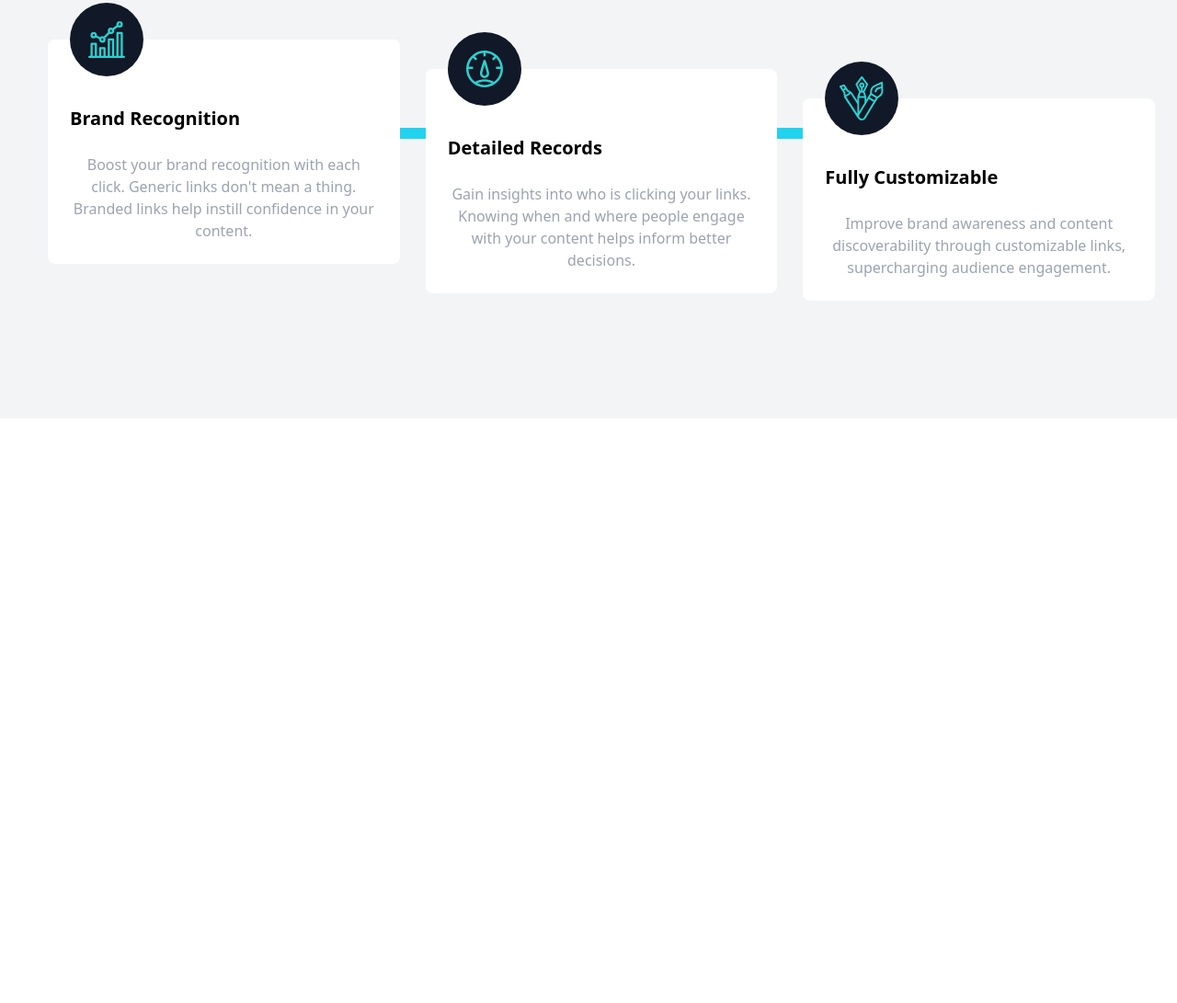
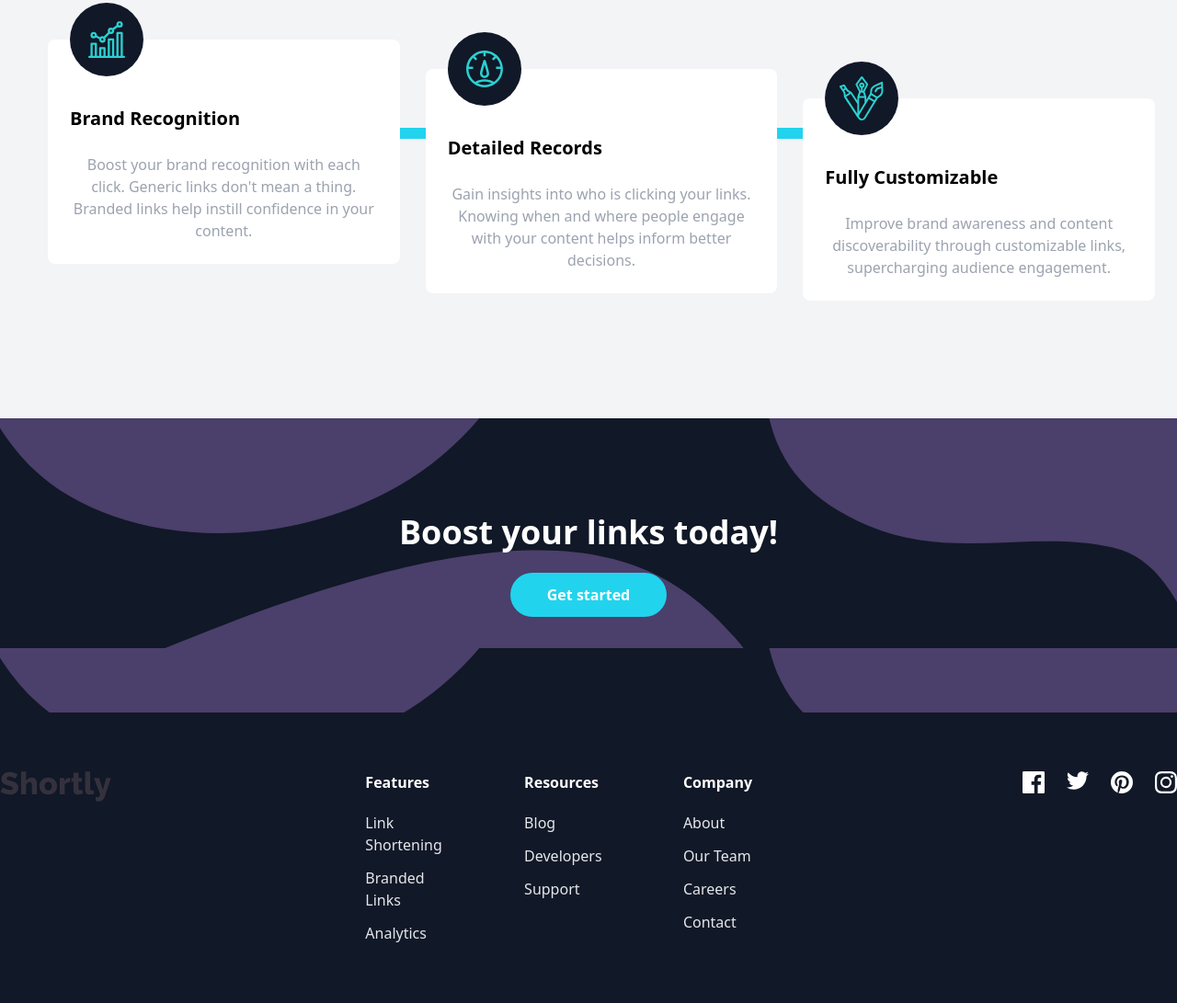
Before and after one commit to asnganje/shortly, a plain HTML site: page index.html in a window 1280 px wide. Shown: the part 1441-2532 px from the top of the page at 92% size. Before the commit the page ends 1896 px from the top, so only its background shows below. Drawn offline with nearby package versions, Linux system fonts and the light colour scheme.

Commit message:
add cta and footer section

```diff
--- a/index.html
+++ b/index.html
@@ -174,5 +174,61 @@
         </div>
       </div>
      </section>
+     <section id="cta" class="bg-[url(./images/bg-boost-desktop.svg)] no-repeat cover py-24 bg-gray-900">
+      <div class="flex flex-col p-2 space-y-6">
+        <h5 class="mx-auto space-y-10 text-4xl font-bold text-center text-white">
+          Boost your links today!
+        </h5>
+        <button class="px-10 py-5 mx-auto text-2xl font-bold text-white rounded-full bg-cyan-400 hover:bg-cyan-200 md:text-base md:py-3 focus:outline-none">
+          Get started
+        </button>
+      </div>
+     </section>
+     <footer class="py-16 bg-gray-900">
+      <div class="container flex flex-col items-center justify-between mx-auto space-y-16 md:flex-row md:space-y-0 md:items-start">
+        <img src="images/logo.svg" alt="">
+        <div class="flex flex-col space-y-16 md:space-x-20 md:space-y-0 md:flex-row">
+          <div class="flex flex-col items-center w-full md:items-start">
+            <div class="mb-5 font-bold text-white capitalize">Features</div>
+            <div class="flex flex-col items-center space-y-3 md:items-start">
+              <a href="#" class="capitalize text-gray-200 hover:text-gray-300">Link shortening</a>
+              <a href="#" class="capitalize text-gray-200 hover:text-gray-300">Branded links</a>
+              <a href="#" class="capitalize text-gray-200 hover:text-gray-300">Analytics</a>
+            </div>
+          </div>
+          <div class="flex flex-col items-center w-full md:items-start">
+            <div class="mb-5 font-bold text-white capitalize">Resources</div>
+            <div class="flex flex-col items-center space-y-3 md:items-start">
+              <a href="#" class="capitalize text-gray-200 hover:text-gray-300">Blog</a>
+              <a href="#" class="capitalize text-gray-200 hover:text-gray-300">Developers</a>
+              <a href="#" class="capitalize text-gray-200 hover:text-gray-300">Support</a>
+            </div>
+          </div>
+          <div class="flex flex-col items-center w-full md:items-start">
+            <div class="mb-5 font-bold text-white capitalize">Company</div>
+            <div class="flex flex-col items-center space-y-3 md:items-start">
+              <a href="#" class="capitalize text-gray-200 hover:text-gray-300">About</a>
+              <a href="#" class="capitalize text-gray-200 hover:text-gray-300">Our team</a>
+              <a href="#" class="capitalize text-gray-200 hover:text-gray-300">Careers</a>
+              <a href="#" class="capitalize text-gray-200 hover:text-gray-300">Contact</a>
+            </div>
+          </div>
+        </div>
+        <div class="flex space-x-6">
+          <a href="#">
+            <img src="images/icon-facebook.svg" alt="">
+          </a>
+          <a href="#">
+            <img src="images/icon-twitter.svg" alt="">
+          </a>
+          <a href="#">
+            <img src="images/icon-pinterest.svg" alt="">
+          </a>
+          <a href="#">
+            <img src="images/icon-instagram.svg" alt="">
+          </a>
+        </div>
+      </div>
+     </footer>
 </body>
 </html>
```
